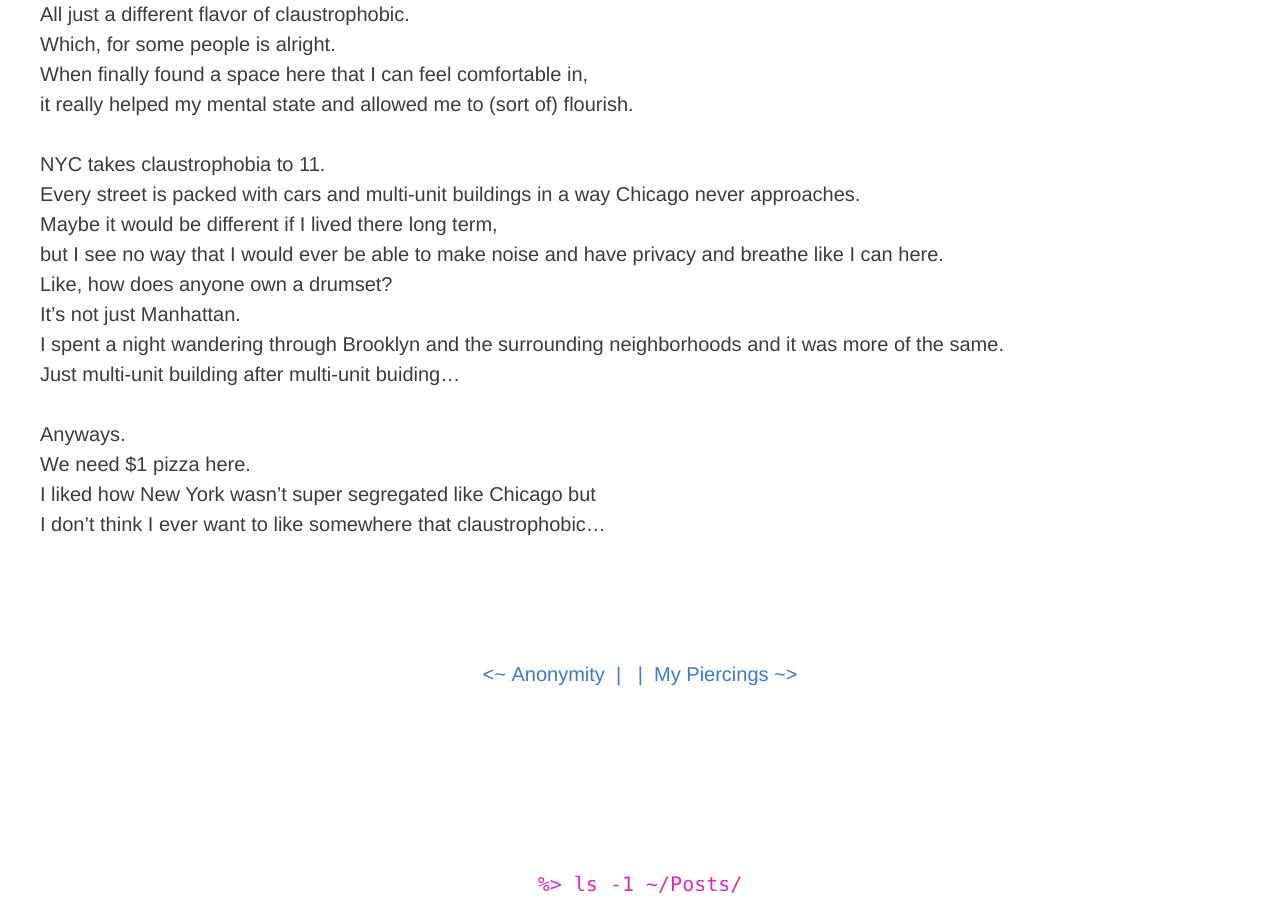
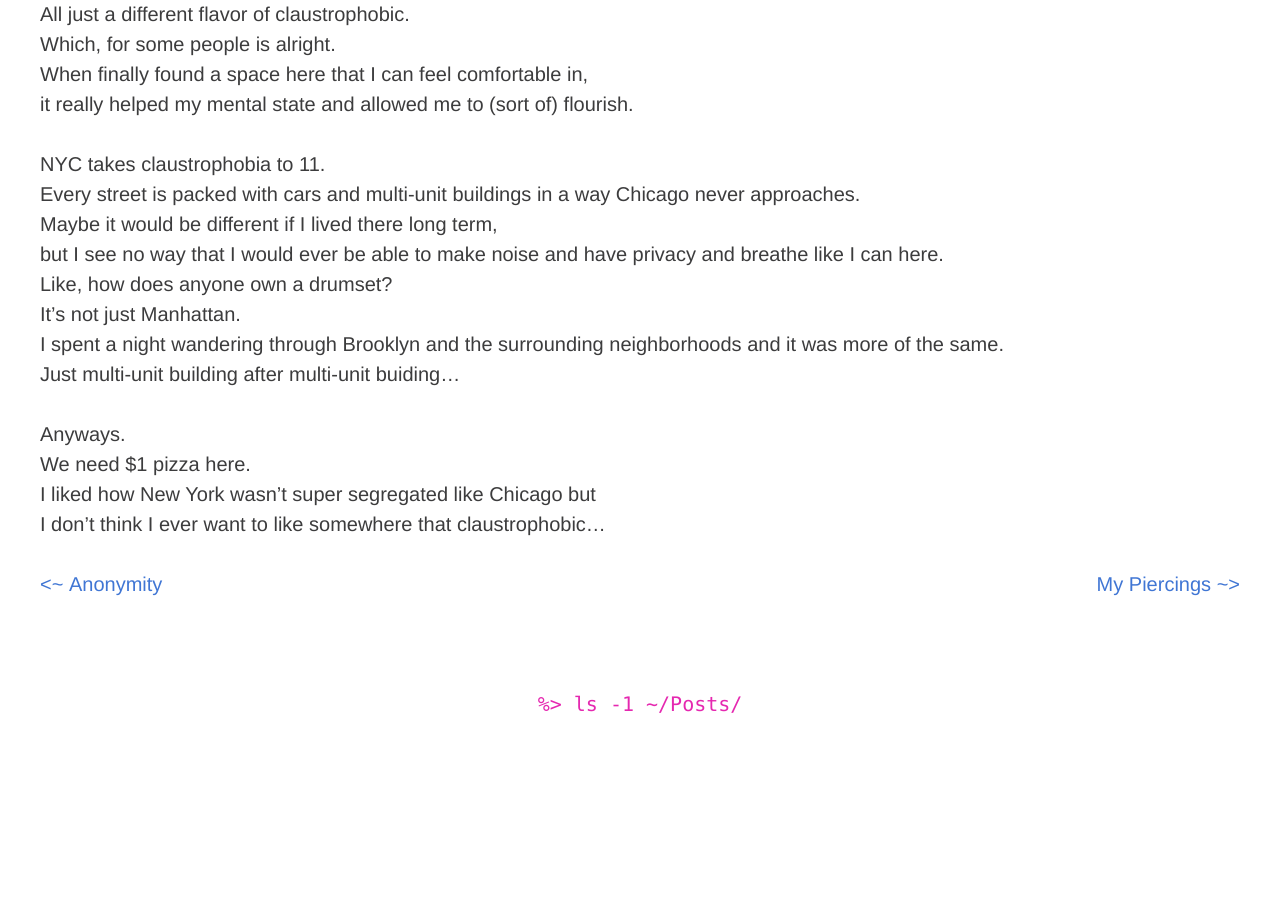
Before and after one commit to brycekbargar/brycekbargar.github.io, a Jekyll site: the page built from _posts/2015-10-12-awful-filler-do-not-read.markdown, in a window 1280 px wide and 900 px high, scrolled down 750 px. Built offline with Jekyll 4.4.1, drawn with Linux system fonts in a browser that asks for light colours; after the commit the page ends 1470 px from its top, so only the background shows below that.

Commit message:
Fix the Next/Previous page links

```diff
--- a/_layouts/post.html
+++ b/_layouts/post.html
@@ -17,16 +17,12 @@ layout: default
         {{ content }}
     </div>
 
-    <nav class="wrapper-large ta-center">
+    <nav class="grid grid--medium">
         {% if page.previous.url %}
-            <a title="Previous" class="prev" href="{{page.previous.url}}">
-                <~&nbsp;{{page.previous.title}}&nbsp;&nbsp;|&nbsp;
-            </a>
+            <a title="Previous" class="ta-left" href="{{page.previous.url}}"><~&nbsp;{{page.previous.title}}</a>
         {% endif %}
         {% if page.next.url %}
-            <a title="Next" class="next" href="{{page.next.url}}">
-                &nbsp;|&nbsp;&nbsp;{{page.next.title}}&nbsp;~>
-            </a>
+            <a title="Next" class="ta-right" href="{{page.next.url}}">{{page.next.title}}&nbsp;~></a>
         {% endif %}
     </nav>
 </article>
```
